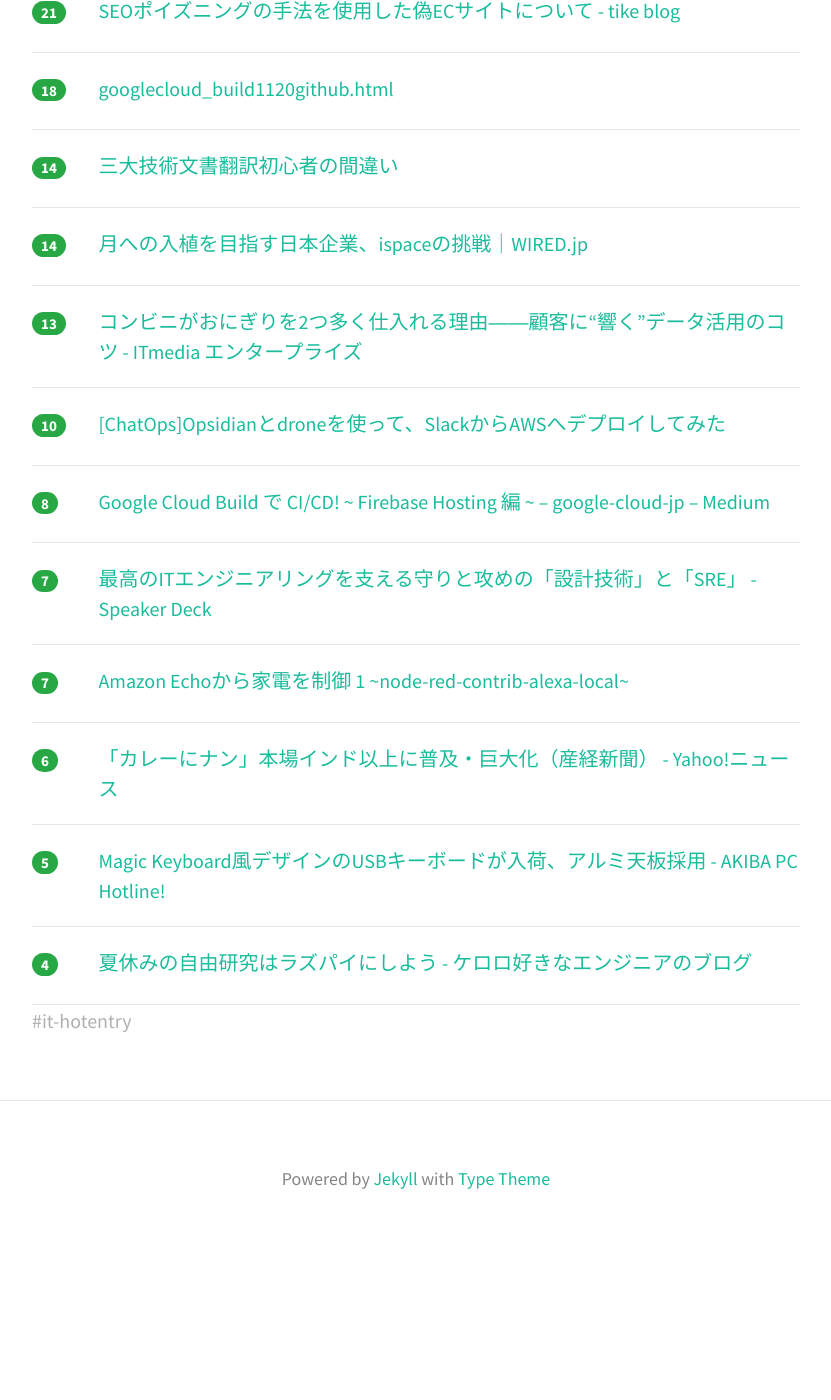
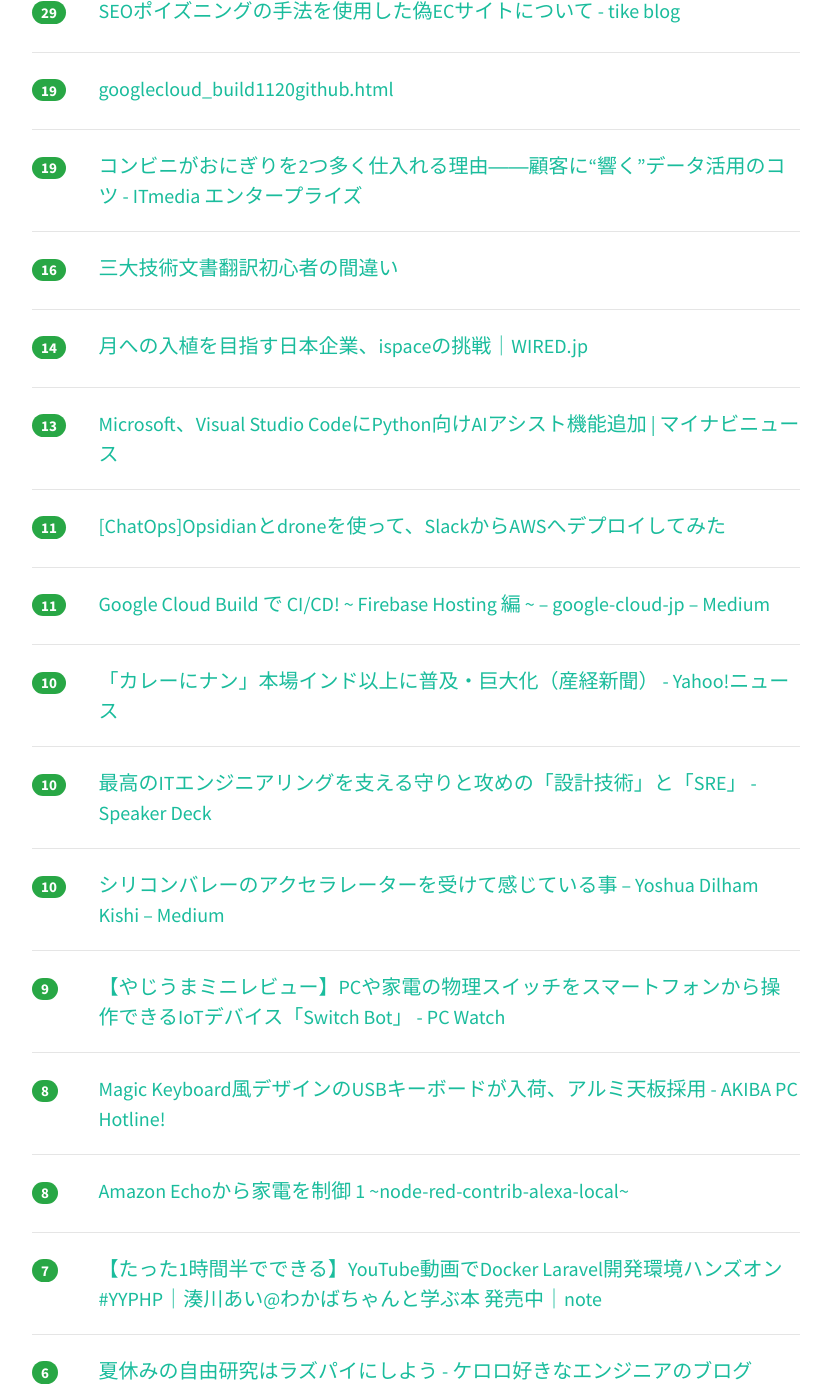
Before and after one commit to yatta47/hatena-matome-site, a Jekyll site: the page built from _posts/2018-07-30-hatena.md, in a window 1280 px wide and 1400 px high, scrolled down 501 px. Shown: the whole window, without its empty margins (224-1055 px from the left). Built offline with Jekyll 4.4.1, drawn with Linux system fonts in a browser that asks for light colours; nearby versions of some CDN libraries; before the commit the page ends 1757 px from its top, so only the background shows below that; some of the changed text lies outside the part shown.

Commit message:
Updated 2018-07-30

```diff
--- a/_posts/2018-07-30-hatena.md
+++ b/_posts/2018-07-30-hatena.md
@@ -1,28 +1,33 @@
 ---
 layout: post
 title:  "2018-07-30 はてぶIT"
-date:   2018-07-30 07:01:42
+date:   2018-07-30 08:02:23
 tags: [it-hotentry]
 ---
-13 件のデータあり
+18 件のデータあり
 
 <hr><div class="row">
-<div class="col-1"><span class="badge badge-pill badge-success h2">68</span></div>
+<div class="col-1"><span class="badge badge-pill badge-success h2">129</span></div>
 <div class="col-11"><a href='http://waenavi.hatenablog.jp/entry/20180729/1532867725' target='_blank'>【ExcelとCSV】本気で理解したい初心者のためのCSV勉強会資料 - わえなび ワード＆エクセル問題集</a></div>
 </div>
 <hr>
 <div class="row">
-<div class="col-1"><span class="badge badge-pill badge-success h2">21</span></div>
+<div class="col-1"><span class="badge badge-pill badge-success h2">29</span></div>
 <div class="col-11"><a href='https://tike.hatenablog.com/entry/2018/07/29/213255' target='_blank'>SEOポイズニングの手法を使用した偽ECサイトについて - tike blog</a></div>
 </div>
 <hr>
 <div class="row">
-<div class="col-1"><span class="badge badge-pill badge-success h2">18</span></div>
+<div class="col-1"><span class="badge badge-pill badge-success h2">19</span></div>
 <div class="col-11"><a href='https://www.publickey1.jp/blog/18/googlecloud_build1120github.html' target='_blank'>googlecloud_build1120github.html</a></div>
 </div>
 <hr>
 <div class="row">
-<div class="col-1"><span class="badge badge-pill badge-success h2">14</span></div>
+<div class="col-1"><span class="badge badge-pill badge-success h2">19</span></div>
+<div class="col-11"><a href='http://www.itmedia.co.jp/enterprise/articles/1807/29/news005.html' target='_blank'>コンビニがおにぎりを2つ多く仕入れる理由――顧客に“響く”データ活用のコツ - ITmedia エンタープライズ</a></div>
+</div>
+<hr>
+<div class="row">
+<div class="col-1"><span class="badge badge-pill badge-success h2">16</span></div>
 <div class="col-11"><a href='https://anond.hatelabo.jp/20180728230300' target='_blank'>三大技術文書翻訳初心者の間違い</a></div>
 </div>
 <hr>
@@ -33,41 +38,61 @@ tags: [it-hotentry]
 <hr>
 <div class="row">
 <div class="col-1"><span class="badge badge-pill badge-success h2">13</span></div>
-<div class="col-11"><a href='http://www.itmedia.co.jp/enterprise/articles/1807/29/news005.html' target='_blank'>コンビニがおにぎりを2つ多く仕入れる理由――顧客に“響く”データ活用のコツ - ITmedia エンタープライズ</a></div>
+<div class="col-11"><a href='https://news.mynavi.jp/article/20180726-669530/' target='_blank'>Microsoft、Visual Studio CodeにPython向けAIアシスト機能追加 | マイナビニュース</a></div>
+</div>
+<hr>
+<div class="row">
+<div class="col-1"><span class="badge badge-pill badge-success h2">11</span></div>
+<div class="col-11"><a href='https://qiita.com/jobbin/items/a3376351737c07a7680d' target='_blank'>[ChatOps]Opsidianとdroneを使って、SlackからAWSへデプロイしてみた</a></div>
+</div>
+<hr>
+<div class="row">
+<div class="col-1"><span class="badge badge-pill badge-success h2">11</span></div>
+<div class="col-11"><a href='https://medium.com/google-cloud-jp/60a86125be41' target='_blank'>Google Cloud Build で CI/CD! ~ Firebase Hosting 編 ~ – google-cloud-jp – Medium</a></div>
 </div>
 <hr>
 <div class="row">
 <div class="col-1"><span class="badge badge-pill badge-success h2">10</span></div>
-<div class="col-11"><a href='https://qiita.com/jobbin/items/a3376351737c07a7680d' target='_blank'>[ChatOps]Opsidianとdroneを使って、SlackからAWSへデプロイしてみた</a></div>
+<div class="col-11"><a href='https://headlines.yahoo.co.jp/hl?a=20180728-00000547-san-soci' target='_blank'>「カレーにナン」本場インド以上に普及・巨大化（産経新聞） - Yahoo!ニュース</a></div>
+</div>
+<hr>
+<div class="row">
+<div class="col-1"><span class="badge badge-pill badge-success h2">10</span></div>
+<div class="col-11"><a href='https://speakerdeck.com/katsuhisa91/zui-gao-falseitenziniaringuwozhi-erushou-ritogong-mefalse-she-ji-ji-shu-to-sre?slide=125' target='_blank'>最高のITエンジニアリングを支える守りと攻めの「設計技術」と「SRE」 - Speaker Deck</a></div>
+</div>
+<hr>
+<div class="row">
+<div class="col-1"><span class="badge badge-pill badge-success h2">10</span></div>
+<div class="col-11"><a href='https://medium.com/@YoshuaDilhamKishi/ba798b2b6e5c' target='_blank'>シリコンバレーのアクセラレーターを受けて感じている事 – Yoshua Dilham Kishi – Medium</a></div>
+</div>
+<hr>
+<div class="row">
+<div class="col-1"><span class="badge badge-pill badge-success h2">9</span></div>
+<div class="col-11"><a href='https://pc.watch.impress.co.jp/docs/column/yajiuma-mini-review/1135249.html' target='_blank'>【やじうまミニレビュー】PCや家電の物理スイッチをスマートフォンから操作できるIoTデバイス「Switch Bot」 - PC Watch</a></div>
 </div>
 <hr>
 <div class="row">
 <div class="col-1"><span class="badge badge-pill badge-success h2">8</span></div>
-<div class="col-11"><a href='https://medium.com/google-cloud-jp/60a86125be41' target='_blank'>Google Cloud Build で CI/CD! ~ Firebase Hosting 編 ~ – google-cloud-jp – Medium</a></div>
+<div class="col-11"><a href='https://akiba-pc.watch.impress.co.jp/docs/news/news/1135329.html' target='_blank'>Magic Keyboard風デザインのUSBキーボードが入荷、アルミ天板採用 - AKIBA PC Hotline!</a></div>
+</div>
+<hr>
+<div class="row">
+<div class="col-1"><span class="badge badge-pill badge-success h2">8</span></div>
+<div class="col-11"><a href='https://qiita.com/tstkkmd/items/10fb586be83de96bfe24' target='_blank'>Amazon Echoから家電を制御 1 ~node-red-contrib-alexa-local~</a></div>
 </div>
 <hr>
 <div class="row">
 <div class="col-1"><span class="badge badge-pill badge-success h2">7</span></div>
-<div class="col-11"><a href='https://speakerdeck.com/katsuhisa91/zui-gao-falseitenziniaringuwozhi-erushou-ritogong-mefalse-she-ji-ji-shu-to-sre?slide=125' target='_blank'>最高のITエンジニアリングを支える守りと攻めの「設計技術」と「SRE」 - Speaker Deck</a></div>
-</div>
-<hr>
-<div class="row">
-<div class="col-1"><span class="badge badge-pill badge-success h2">7</span></div>
-<div class="col-11"><a href='https://qiita.com/tstkkmd/items/10fb586be83de96bfe24' target='_blank'>Amazon Echoから家電を制御 1 ~node-red-contrib-alexa-local~</a></div>
+<div class="col-11"><a href='https://note.mu/llminatoll/n/nfd4ea73d58a1' target='_blank'>【たった1時間半でできる】YouTube動画でDocker Laravel開発環境ハンズオン #YYPHP｜湊川あい@わかばちゃんと学ぶ本 発売中｜note</a></div>
 </div>
 <hr>
 <div class="row">
 <div class="col-1"><span class="badge badge-pill badge-success h2">6</span></div>
-<div class="col-11"><a href='https://headlines.yahoo.co.jp/hl?a=20180728-00000547-san-soci' target='_blank'>「カレーにナン」本場インド以上に普及・巨大化（産経新聞） - Yahoo!ニュース</a></div>
+<div class="col-11"><a href='http://keroctronics.hatenablog.com/entry/2018/07/29/120258' target='_blank'>夏休みの自由研究はラズパイにしよう - ケロロ好きなエンジニアのブログ</a></div>
 </div>
 <hr>
 <div class="row">
-<div class="col-1"><span class="badge badge-pill badge-success h2">5</span></div>
-<div class="col-11"><a href='https://akiba-pc.watch.impress.co.jp/docs/news/news/1135329.html' target='_blank'>Magic Keyboard風デザインのUSBキーボードが入荷、アルミ天板採用 - AKIBA PC Hotline!</a></div>
+<div class="col-1"><span class="badge badge-pill badge-success h2">0</span></div>
+<div class="col-11"><a href='https://japan.cnet.com/article/35123161/' target='_blank'>セキュリティキー発売のグーグルに提案：スマートウォッチを使わない手はない - CNET Japan</a></div>
 </div>
 <hr>
-<div class="row">
-<div class="col-1"><span class="badge badge-pill badge-success h2">4</span></div>
-<div class="col-11"><a href='http://keroctronics.hatenablog.com/entry/2018/07/29/120258' target='_blank'>夏休みの自由研究はラズパイにしよう - ケロロ好きなエンジニアのブログ</a></div>
-</div>
-<hr>
```
